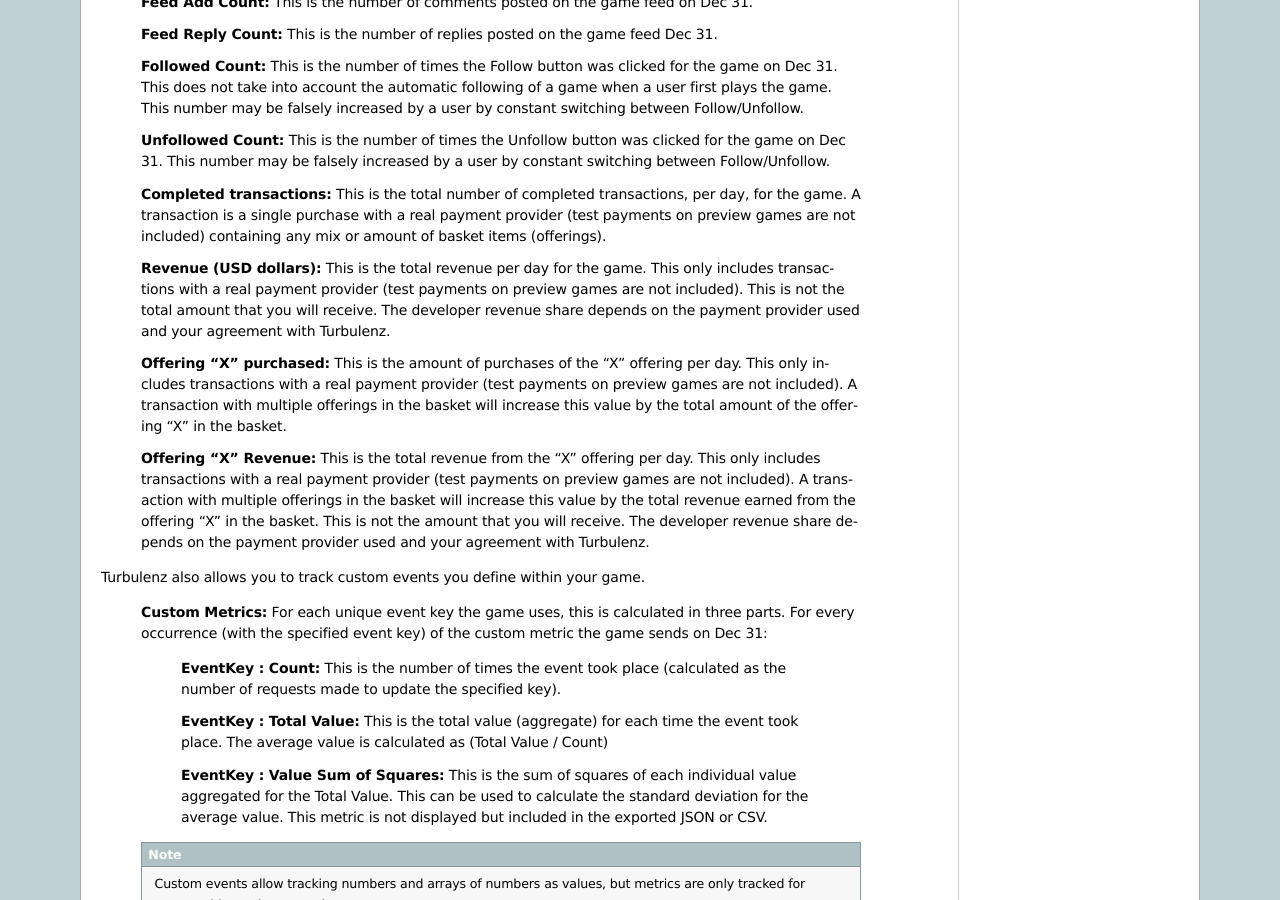
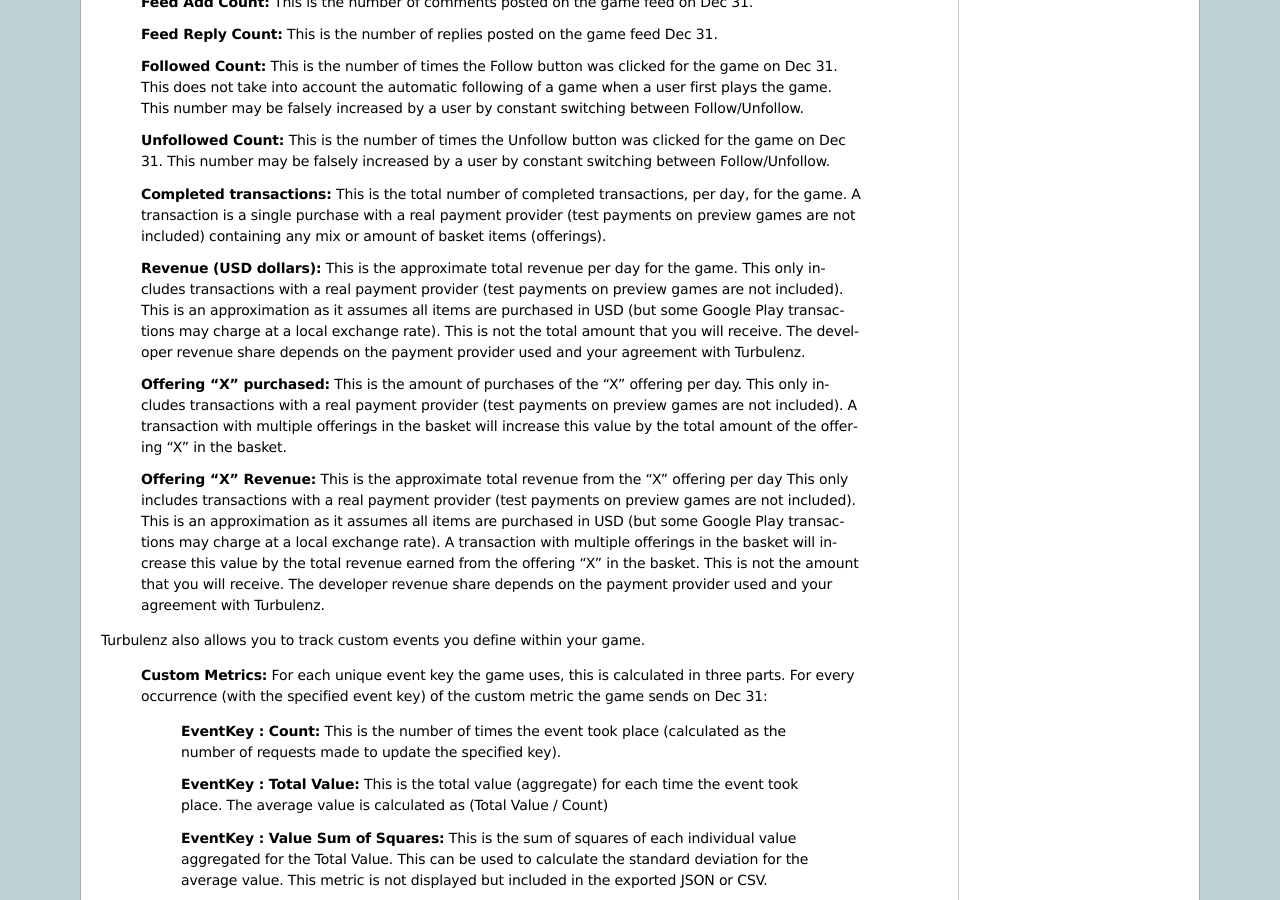
Before and after one commit to turbulenz/turbulenz_engine, a Sphinx documentation site: the page built from docs/source/hub/user_guide.rst, in a window 1280 px wide and 900 px high, scrolled down 18255 px. Built offline with Sphinx 7.4.7, drawn with Linux system fonts in a browser that asks for light colours.

Commit message:
Added documentation for Google Play currency behaviour

```diff
--- a/docs/source/hub/user_guide.rst
+++ b/docs/source/hub/user_guide.rst
@@ -887,8 +887,10 @@
     A transaction is a single purchase with a real payment provider (test payments on preview games are not included)
     containing any mix or amount of basket items (offerings).
 
-    **Revenue (USD dollars):** This is the total revenue per day for the game.
+    **Revenue (USD dollars):** This is the approximate total revenue per day for the game.
     This only includes transactions with a real payment provider (test payments on preview games are not included).
+    This is an approximation as it assumes all items are purchased in USD (but some Google Play transactions may charge
+    at a local exchange rate).
     This is not the total amount that you will receive.
     The developer revenue share depends on the payment provider used and your agreement with Turbulenz.
 
@@ -897,8 +899,10 @@
     A transaction with multiple offerings in the basket will increase this value by the total amount of the offering
     "X" in the basket.
 
-    **Offering "X" Revenue:** This is the total revenue from the "X" offering per day.
+    **Offering "X" Revenue:** This is the approximate total revenue from the "X" offering per day
     This only includes transactions with a real payment provider (test payments on preview games are not included).
+    This is an approximation as it assumes all items are purchased in USD (but some Google Play transactions may charge
+    at a local exchange rate).
     A transaction with multiple offerings in the basket will increase this value by the total revenue earned from the
     offering "X" in the basket.
     This is not the amount that you will receive.
--- a/docs/source/turbulenz_services/store_api.rst
+++ b/docs/source/turbulenz_services/store_api.rst
@@ -228,10 +228,10 @@
     If a user already owns an "own" type resource in an offering then that resource will be ignored when purchased.
 
 ``price``
-    A list of prices for the items in various currency codes.
-    You can find a list of currency codes here:
-    http://www.xe.com/iso4217.php.
+    The price of the item for each currency.
     Currently, only United States dollars (USD) is supported.
+    For Google Play payments this will be automatically converted to the users local currency (at exchange rates
+    provided by Google).
 
 .. NOTE::
 
```
